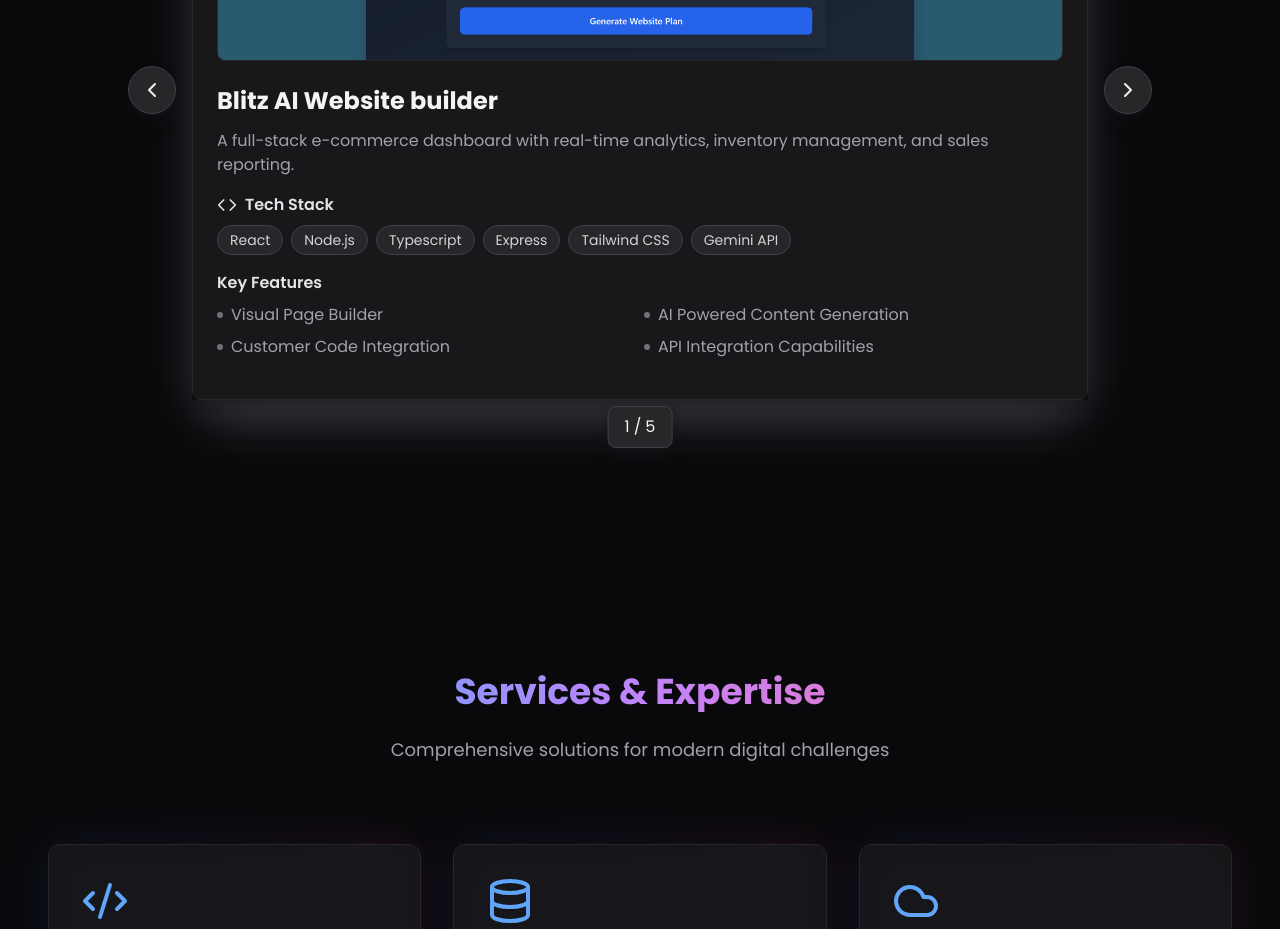
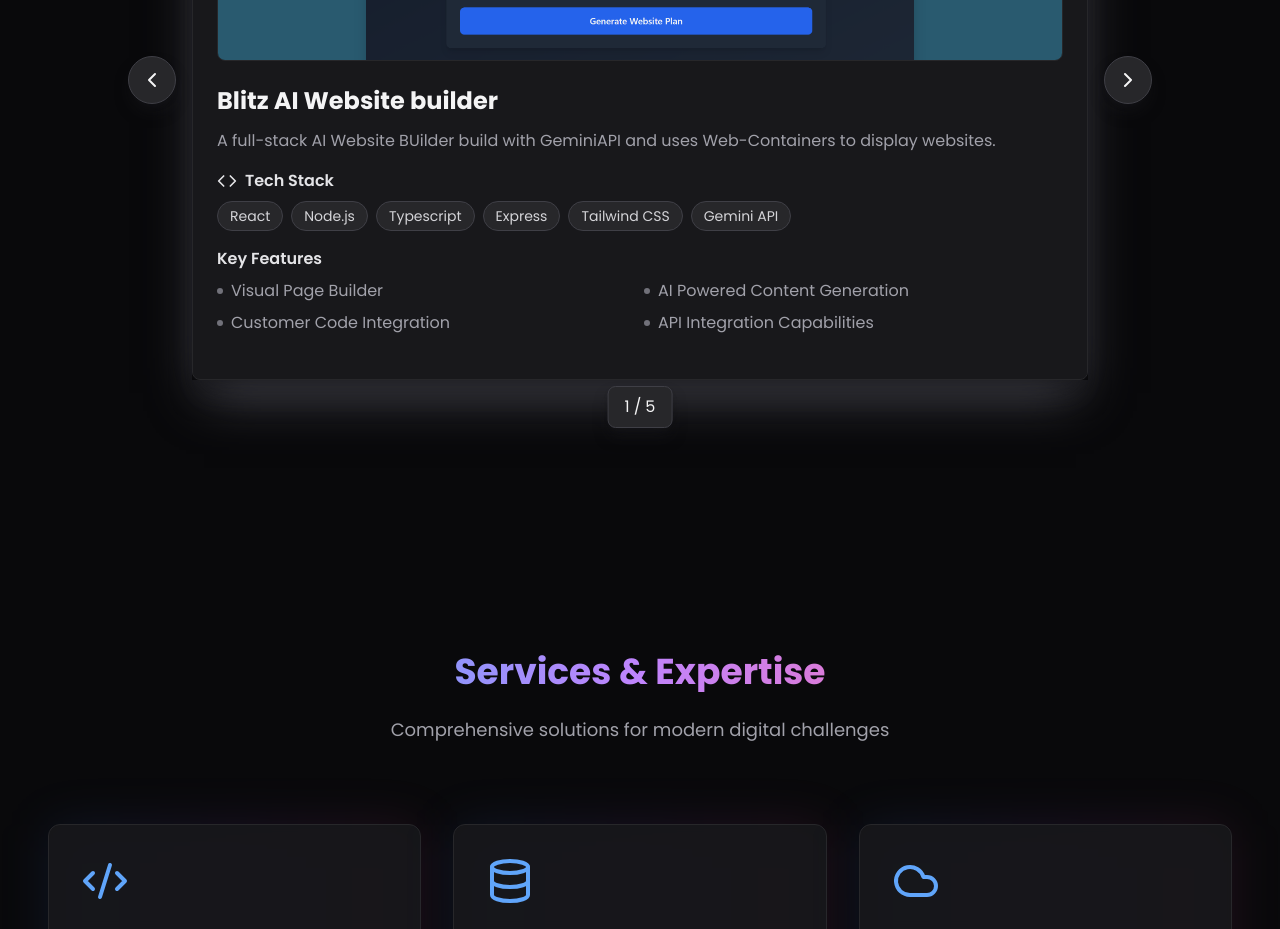
Before and after one commit to StackSamuraiK/Portfolio, a React (Vite) app: page / in a window 1280 px wide. Shown: the part 2060-2989 px from the top of the page. Built offline with nearby package versions, Linux system fonts and the light colour scheme; what tailwindcss-motion, taos would draw is missing.

Commit message:
modified projects

```diff
--- a/src/components/Projects.tsx
+++ b/src/components/Projects.tsx
@@ -13,7 +13,7 @@
       id: 1,
       title: "Blitz AI Website builder",
       image: blitz,
-      description: "A full-stack e-commerce dashboard with real-time analytics, inventory management, and sales reporting.",
+      description: "A full-stack AI Website BUilder build with GeminiAPI and uses Web-Containers to display websites.",
       techStack: ["React", "Node.js", "Typescript", "Express", "Tailwind CSS" , "Gemini API"],
       features: [
         "Visual Page Builder",
@@ -30,7 +30,7 @@
       id: 2,
       title: "Bloging Webiste",
       image: blog2,
-      description: "A modern chat application powered by AI, featuring real-time translation and sentiment analysis.",
+      description: "A platform for creating, sharing, and discovering written content with user-friendly publishing tools.",
       techStack: ["React.js", "TypeScript", "Prisma", "Hono" , "Clodflare" ,  "PostgreSQL"],
       features: [
         "Article Reading Time Estimator",
@@ -47,7 +47,7 @@
       id: 3,
       title: "Payment Application",
       image: paytm2,
-      description: "A comprehensive fitness tracking platform with workout planning, progress monitoring, and social features.",
+      description: " A secure app for seamless financial transactions, bill payments, and money transfers..",
       techStack: ["React.js", "MongoDB", "TailwindCSS", "Node.js", "Express.js"],
       features: [
         "Digital Wallet & Payment Processing",
@@ -64,7 +64,7 @@
       id: 4,
       title: "EdGuru- Educational Platform (under development)",
       image: otw,
-      description: "A comprehensive fitness tracking platform with workout planning, progress monitoring, and social features.",
+      description: " An interactive learning hub offering courses, resources, and tools for students and educators.",
       techStack: ["React.js", "Postgres", "TailwindCSS", "Node.js", "Express.js" , "Prisma"],
       features: [
         "Learning Management System (LMS)",
@@ -81,7 +81,7 @@
       id: 5,
       title: "Testimoney- Testimonial creation Webapp (under development)",
       image: otw,
-      description: "A comprehensive fitness tracking platform with workout planning, progress monitoring, and social features.",
+      description: "A tool for businesses to collect, design, and showcase client reviews effectively.",
       techStack: ["React.js", "Postgres", "TailwindCSS", "Node.js", "Express.js" , "Prisma" ],
       features: [
         "Testimonial Collection",
```
